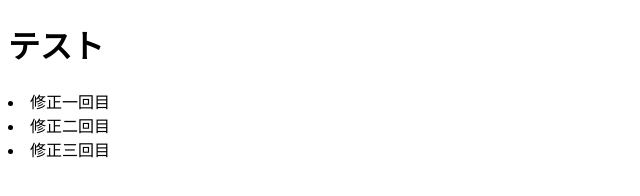
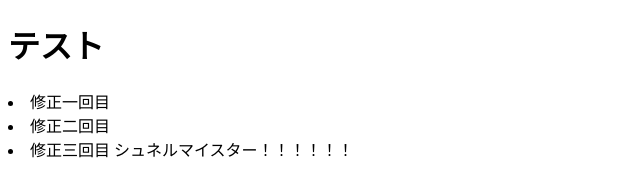
Before and after one commit to mane-333/2023-04-21-test, a plain HTML site: page Index.html in a window 1280 px wide. Shown: the whole page, without its empty margins (0-640 px from the left). Drawn offline with Linux system fonts and the light colour scheme.

Commit message:
書き換えました！
マイラーズカップの本命に。

```diff
--- a/Index.html
+++ b/Index.html
@@ -9,5 +9,6 @@
     <li>修正一回目
     <li>修正二回目
     <li>修正三回目
+      シュネルマイスター！！！！！！
   </body>
 <html>
```
